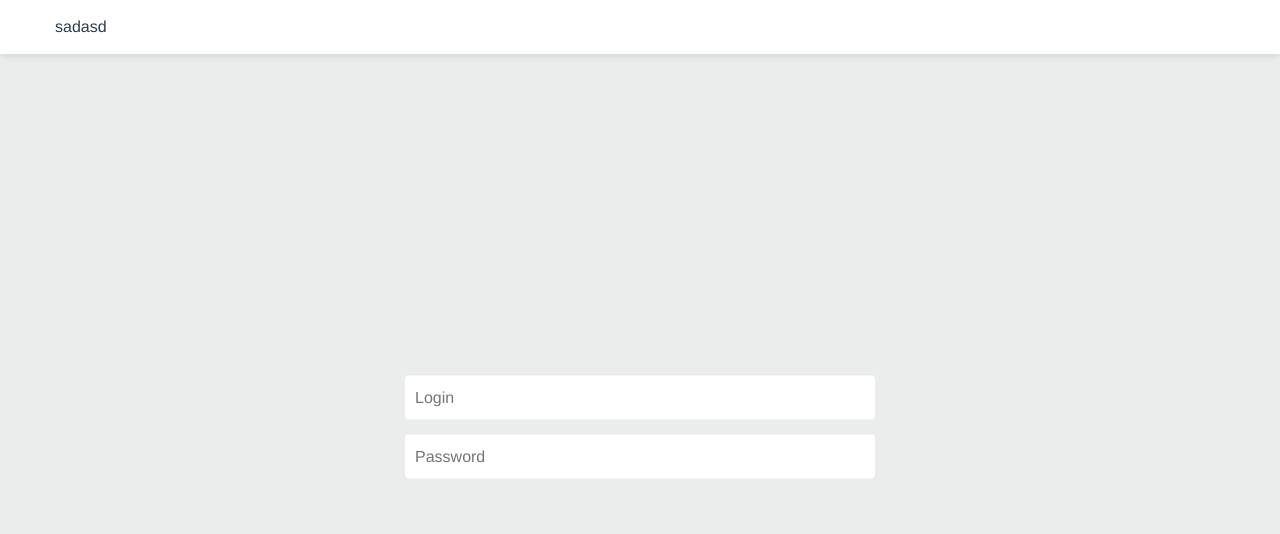
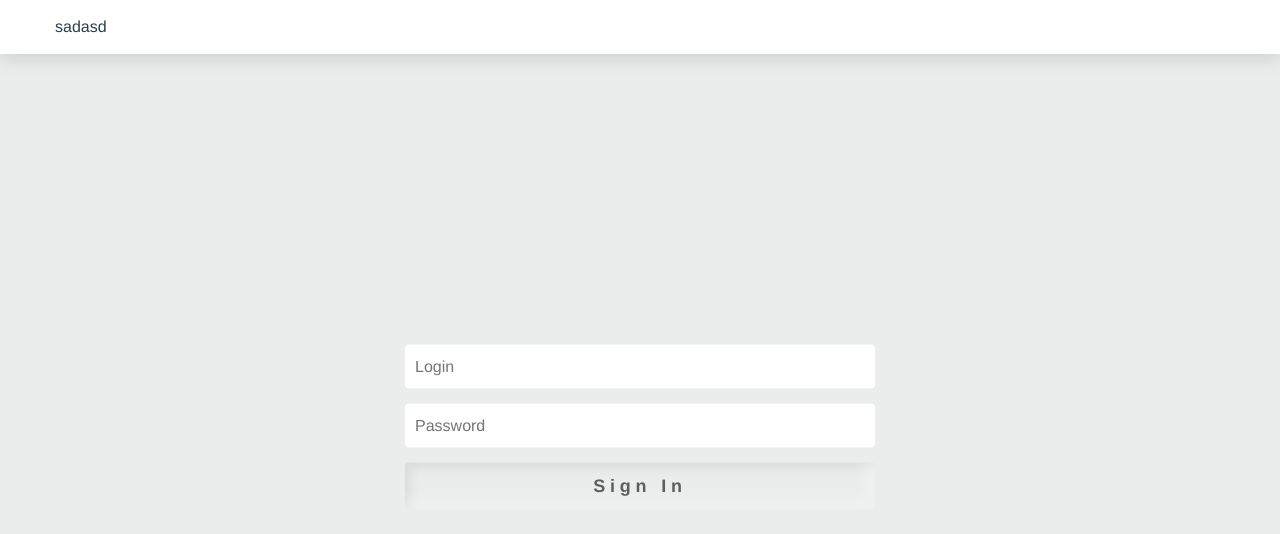
Before and after one commit to antoncherednichenko/social-network, a Vue app: page / in a window 1280 px wide. Shown: the top 534 px of the page. Built offline with nearby package versions, Linux system fonts and the light colour scheme; no server answers.

Commit message:
add button ui component and finished signin form

```diff
--- a/package.json
+++ b/package.json
@@ -11,6 +11,8 @@
   "dependencies": {
     "axios": "^0.27.2",
     "axios-https-proxy-fix": "^0.17.1",
+    "body-parser": "^1.20.0",
+    "cors": "^2.8.5",
     "express": "^4.18.1",
     "lodash": "^4.17.21",
     "nodemon": "^2.0.18",
--- a/src/components/SignInForm/SignInForm.vue
+++ b/src/components/SignInForm/SignInForm.vue
@@ -4,38 +4,49 @@
             type="text"
             :validator="validator"
             :value="login"
-            label="Login"
             placeholder="Login"
             validMessage="It's valid login"
             unvalidMessage="It's unvalid login"
             @binding="onLoginChange"
         />
         <AppInput
-            type="text"
+            type="password"
             :validator="validator"
             :value="password"
-            label="Password"
             placeholder="Password"
             validMessage="It's valid password"
             unvalidMessage="It's unvalid password"
             @binding="onPasswordChange"
         />
+        <AppButton @click="signin" :disabled="!isValidFrom">Sign In</AppButton>
     </div>
 </template>
 
 <script lang="ts" setup>
-import { ref } from 'vue'
+import { ref, computed } from 'vue'
+import { useStore } from 'vuex';
 
 import AppInput from '@/components/ui/AppInput/AppInput.vue'
-import { useStore } from 'vuex';
+import AppButton from '@/components/ui/AppButton/AppButton.vue'
 
 const store = useStore()
 
 const login = ref<string>('')
 const password = ref<string>('')
+const isValidFrom = computed(() => login.value.length > 4 && password.value.length > 4)
+
 const onLoginChange = (value: string) => { login.value = value }
 const onPasswordChange = (value: string) => { password.value = value }
 const validator = (value: string): boolean => value.length >= 4
+const signin = () => {
+    if(isValidFrom.value) {
+        store.dispatch('user/login', {
+            login: login.value,
+            password: password.value
+        })
+    }
+}
+
 
 </script>
 
--- /dev/null
+++ b/src/components/ui/AppButton/AppButton.vue
@@ -0,0 +1,38 @@
+<template>
+    <button :class="{disabled: props.disabled}" class="button"><slot /></button>
+</template>
+
+<script lang="ts" setup>
+import { defineProps } from 'vue'
+
+interface IButtonProps {
+    disabled: boolean
+}
+
+const props = defineProps<IButtonProps>()
+</script>
+
+<style lang="sass">
+@import '../../../styles/mixins'
+@import '../../../styles/vars'
+
+.button
+    background: $main-grey
+    width: 100%
+    border-radius: 4px
+    padding: 10px
+    transition: box-shadow 0.3s
+    box-shadow: -10px -10px 15px rgba(255,255,255,0.5), 10px 10px 15px rgba(70,70,70,0.12)
+    font-size: 18px
+    font-weight: 600
+    letter-spacing: 0.3rem
+    &:hover
+        box-shadow: -10px -10px 15px rgba(255,255,255,0.5), 10px 10px 15px rgba(70,70,70,0.15)
+    &:active
+        box-shadow: inset -10px -10px 15px rgba(255,255,255,0.5), inset 5px 5px 10px rgb(70 70 70 / 17%)
+    &.disabled
+        box-shadow: inset -10px -10px 15px rgba(255,255,255,0.5), inset 5px 5px 10px rgb(70 70 70 / 17%)
+        opacity: 0.6
+        cursor: default
+
+</style>
--- a/src/components/ui/AppInput/AppInput.vue
+++ b/src/components/ui/AppInput/AppInput.vue
@@ -65,7 +65,7 @@ const hideLabel = () => { isLabel.value = false }
     transition: filter 0.5s
     &:focus
         outline: none
-        @include shadow
+        @include light-shadow
 .valid, .unvalid
     display: inline-block
     font-size: 13px
@@ -74,9 +74,9 @@ const hideLabel = () => { isLabel.value = false }
 .unvalid
     color: $main-red
 .bg-red
-    background: $light-red
+    border: 1px solid $main-red
 .bg-green
-    background: $light-green
+    border: 1px solid $main-green
 
 .label-enter-active, .label-leave-active
   transition: opacity .5s
--- a/src/modules/apiModule.ts
+++ b/src/modules/apiModule.ts
@@ -1,6 +1,8 @@
 import axios from "axios"
+
 import { Module } from "vuex"
-import { IApiModule } from "@/types/apiModuleTypes"
+
+import { IApiModule, IRequestSettings } from "@/types/apiModuleTypes"
 import { IRootState } from "@/types/rootStateTypes"
 
 const api: Module<IApiModule, IRootState> = {
@@ -9,15 +11,16 @@ const api: Module<IApiModule, IRootState> = {
         baseUrl: 'http://127.0.0.1:5000'
     },
     actions: {
-        API({ state }, { method, type, data }) {
+        API({ state }, requestSettings: IRequestSettings) {
+            const { method, type, data } = requestSettings
 
             return axios({
-                baseURL: `${state.baseUrl}/${method}`,
-                method: type,
+                baseURL: `${state.baseUrl}/${type}`,
+                method,
                 data
             }).then(res => {
-                console.log(JSON.parse(res.data))
-                return res.data
+                console.log(res)
+                return res
             }).catch(err => {
                 console.error(err.message)
             })
--- /dev/null
+++ b/src/modules/userModule.ts
@@ -0,0 +1,47 @@
+
+import { Module } from "vuex"
+
+import { IRootState } from "@/types/rootStateTypes"
+import { IUserModule, IUser } from "@/types/userModuleTypes"
+
+const userModule: Module<IUserModule, IRootState> = {
+    namespaced: true,
+    state: {
+        login: '',
+        isAuth: false,
+        captcha: {
+            isCaptcha: false,
+            url: ''
+        }
+    },
+    actions: {
+        login({ dispatch }, user: IUser) {
+            const { login, password } = user
+
+            return dispatch('api/API', {
+                method: 'POST',
+                type: 'login',
+                data: {
+                    login,
+                    password
+                }
+            }, { root: true }).then(res => {
+                console.log(res, 'LOGIN')
+            }).catch(err => {
+                console.error(err.message)
+            })
+        },
+
+        getCaptcha({ dispatch }) {
+
+            return dispatch('api/API', {
+                type: 'captcha',
+                method: 'GET'
+            }, { root: true }).then(res => {
+                console.log(JSON.parse(res.data), 'CAPTCHA')
+            })
+        }
+    }
+}
+
+export default userModule
--- a/src/store/index.ts
+++ b/src/store/index.ts
@@ -1,4 +1,5 @@
 import { createStore } from 'vuex'
+
 import rootState from './rootState'
 
 
--- a/src/store/rootState.ts
+++ b/src/store/rootState.ts
@@ -4,6 +4,7 @@ import { set } from 'lodash'
 import { IRootState, ISetObj } from '@/types/rootStateTypes'
 
 import api from '@/modules/apiModule'
+import userModule from '@/modules/userModule'
 
 
 
@@ -22,7 +23,8 @@ const rootState: StoreOptions<IRootState> = {
         }
     },
     modules: {
-        api
+        api,
+        user: userModule
     }
 }
 
--- a/src/styles/mixins.sass
+++ b/src/styles/mixins.sass
@@ -1,7 +1,9 @@
 @import './vars.sass'
 
 @mixin shadow
-    filter: drop-shadow(0px 0px 5px rgba(6, 5, 4, 0.149))
+    box-shadow: 0px 3px 20px rgba(6, 5, 4, 0.149)
+@mixin light-shadow
+    box-shadow: 0px 3px 5px rgb(6 5 4 / 15%)
 @mixin flex-between
     display: flex
     justify-content: space-between
--- /dev/null
+++ b/src/types/userModuleTypes.ts
@@ -0,0 +1,16 @@
+
+export interface ICaptcha {
+    url: string
+    isCaptcha: boolean
+}
+
+export interface IUserModule {
+    login: string,
+    isAuth: boolean
+    captcha: ICaptcha
+}
+
+export interface IUser {
+    login: string,
+    password: string
+}
--- a/src/views/HomeView.vue
+++ b/src/views/HomeView.vue
@@ -11,8 +11,8 @@ import SignInForm from '@/components/SignInForm/SignInForm.vue'
 const store = useStore()
 onMounted(() => {
     store.dispatch('api/API', {
-        method: 'users?count=50',
-        tyep: 'GET'
+        method: 'GET',
+        type: 'users'
     })
 })
 </script>
```
Also changed, not shown: src/types/apiModuleTypes.ts (+11 -0 lines), 2 other files (tests, documents, lock files or other folders).
